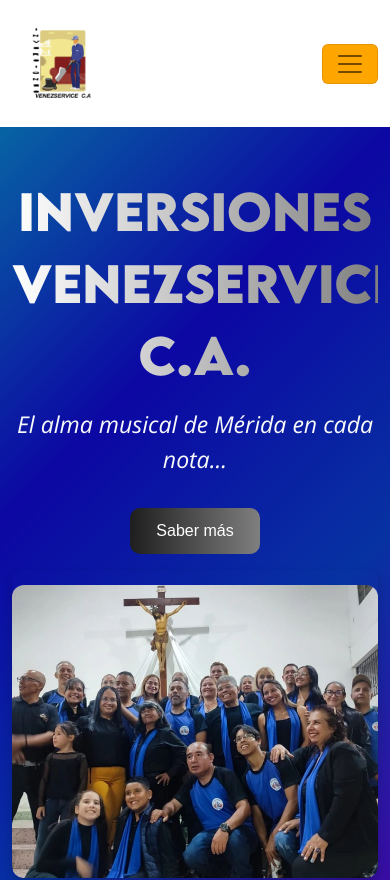
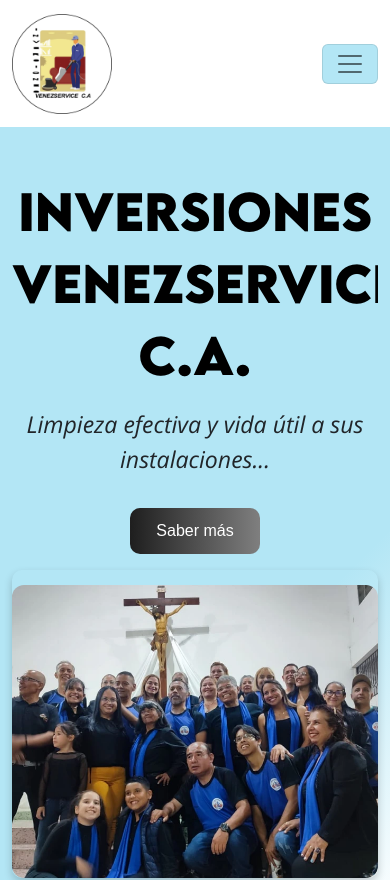
Before and after one commit to argenisosorio/inversiones_venezservice_ca, a plain HTML site: page index.html in a window 390 px wide. Shown: the top 880 px of the page. Drawn offline with Linux system fonts and the light colour scheme; a web font is replaced by a local one.

Commit message:
Update view

```diff
--- a/assets/dist/css/custom.css
+++ b/assets/dist/css/custom.css
@@ -63,7 +63,7 @@
 
 .navbar-toggler {
     color: #FFFFFF !important;
-    background-color: orange !important;
+    background-color: #b3e6f5 !important;
 }
 
 .navbar-text {
@@ -123,7 +123,7 @@
 }
 
 .background-gradient-invert {
-    background-image: linear-gradient(135deg, #0764A3, #0C07A3, #0732A2, #3F07A3);
+    background-image: linear-gradient(135deg, #b3e6f5, #b3e6f5, #b3e6f5, #FFFFFF);
 }
 
 .background-gray {
@@ -292,8 +292,8 @@ hr {
     }
     .title-font {
         font-size: 3.5rem;
-        background: -webkit-linear-gradient(left, #FFFFFF, gray);
-        background: linear-gradient(to right, #FFFFFF, gray); /* versión estándar */
+        background: -webkit-linear-gradient(left, #000000, #000000);
+        background: linear-gradient(to right, #000000, #000000); /* versión estándar */
         -webkit-background-clip: text; /* versión con prefijo */
         background-clip: text; /* versión estándar */
         -webkit-text-fill-color: transparent;
@@ -313,8 +313,8 @@ hr {
     }
     .title-font {
         font-size: 3rem;
-        background: -webkit-linear-gradient(left, #FFFFFF, gray);
-        background: linear-gradient(to right, #FFFFFF, gray); /* versión estándar */
+        background: -webkit-linear-gradient(left, #000000, #000000);
+        background: linear-gradient(to right, #000000, #000000); /* versión estándar */
         -webkit-background-clip: text; /* versión con prefijo */
         background-clip: text; /* versión estándar */
         -webkit-text-fill-color: transparent;
@@ -349,8 +349,8 @@ hr {
     }
     .title-font {
         font-size: 3rem;
-        background: -webkit-linear-gradient(left, #FFFFFF, gray);
-        background: linear-gradient(to right, #FFFFFF, gray); /* versión estándar */
+        background: -webkit-linear-gradient(left, #000000, #000000);
+        background: linear-gradient(to right, #000000, #000000); /* versión estándar */
         -webkit-background-clip: text; /* versión con prefijo */
         background-clip: text; /* versión estándar */
         -webkit-text-fill-color: transparent;
@@ -404,3 +404,7 @@ section {
     width: 0%; /* Ancho inicial */
     z-index: 1000; /* Aparece encima de todo */
 }
+
+.img-brand {
+    border: ridge 1px black;
+}
--- a/index.html
+++ b/index.html
@@ -3,7 +3,7 @@
     <head>
         <meta charset="utf-8">
         <meta name="viewport" content="width=device-width, initial-scale=1">
-        <meta name="description" content="INVERSIONES VENEZSERVICE C.A. - Limpieza efectiva y vida útil a sus instalaciones">
+        <meta name="description" content="Limpieza efectiva y vida útil a sus instalaciones">
         <meta name="author" content="Mark Otto, Jacob Thornton, and Bootstrap contributors">
         <meta name="generator" content="Hugo 0.104.2">
         <link rel="icon" href="assets/img/favicon.png">
@@ -13,14 +13,15 @@
         <meta property="og:type" content="website">
         <meta property="og:title" content="INVERSIONES VENEZSERVICE C.A.">
         <meta property="og:description" content="Limpieza efectiva y vida útil a sus instalaciones">
-        <meta property="og:image" content="">
+        <meta property="og:image" content="https://opengraph.b-cdn.net/production/images/16e773ff-301f-4def-8226-6d47bbe8d89e.png?token=MifdpUM3xU9HwzU4HLW1qrGh6ezzs9OVSsWYJW65zzU&height=500&width=500&expires=33279123746">
+
         <!-- Twitter Meta Tags -->
         <meta name="twitter:card" content="summary_large_image">
         <meta property="twitter:domain" content="argenisosorio.github.io">
         <meta property="twitter:url" content="https://argenisosorio.github.io/inversiones_venezservice_ca/">
         <meta name="twitter:title" content="INVERSIONES VENEZSERVICE C.A.">
         <meta name="twitter:description" content="Limpieza efectiva y vida útil a sus instalaciones">
-        <meta name="twitter:image" content="">
+        <meta name="twitter:image" content="https://opengraph.b-cdn.net/production/images/16e773ff-301f-4def-8226-6d47bbe8d89e.png?token=MifdpUM3xU9HwzU4HLW1qrGh6ezzs9OVSsWYJW65zzU&height=500&width=500&expires=33279123746">
         <link href="assets/dist/css/bootstrap.min.css" rel="stylesheet">
         <!-- Custom styles for this template -->
         <link href="assets/dist/css/custom.css" rel="stylesheet">
@@ -36,7 +37,7 @@
         <div class="container-fluid">
             <a class="navbar-brand" href="index.html">
                 <img
-                    src="assets/img/favicon.png"
+                    src="assets/img/logo_brand.png"
                     alt="image"
                     width="100"
                     class="d-inline-block align-text-top img-zoom"
@@ -92,8 +93,8 @@
                     <div class="col-2"></div>
                     <div class="col-4">
                         <p class="text-center title-font">INVERSIONES VENEZSERVICE C.A.</p>
-                        <p class="text-center fs-3 text-light section-5">
-                            El alma musical de Mérida en cada nota...
+                        <p class="text-center fs-3 text-dark section-5">
+                            Limpieza efectiva y vida útil a sus instalaciones...
                         </p>
                         <a href="#sobre_nosotros">
                             <button
@@ -473,7 +474,7 @@
                 <div class="col-12 col-md">
                     <div class="text-center">
                         <img
-                            src="assets/img/favicon.png"
+                            src="assets/img/logo_brand.png"
                             alt="image"
                             width="150"
                             class="d-inline-block align-text-top img-zoom"
```
Also changed, not shown: assets/img/logo_brand.png (added).
